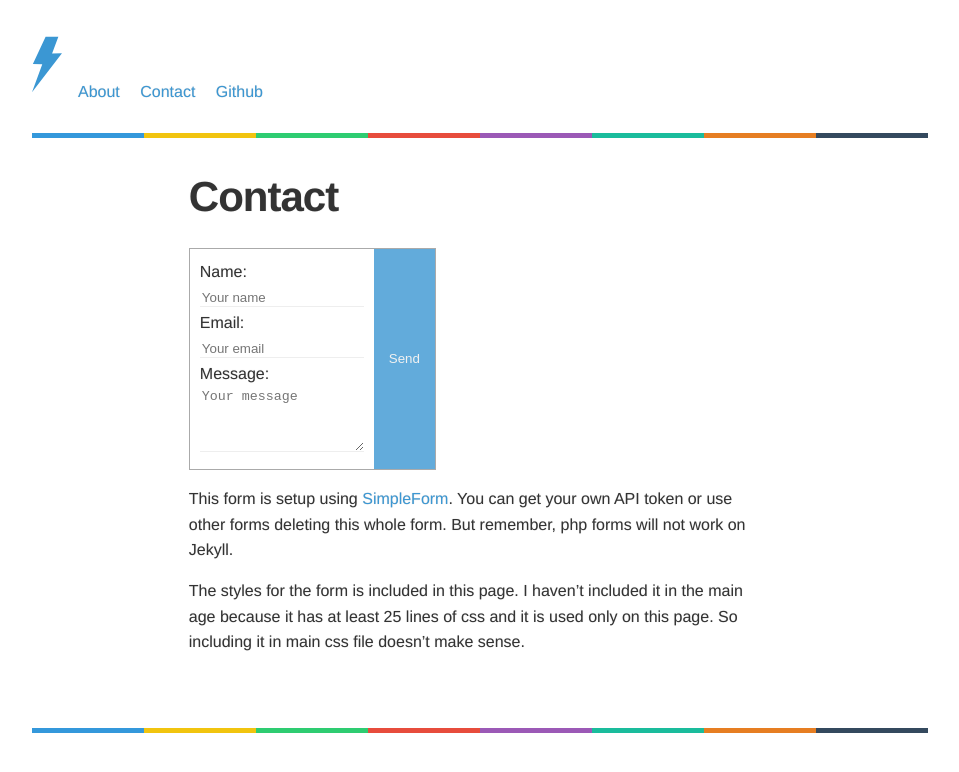
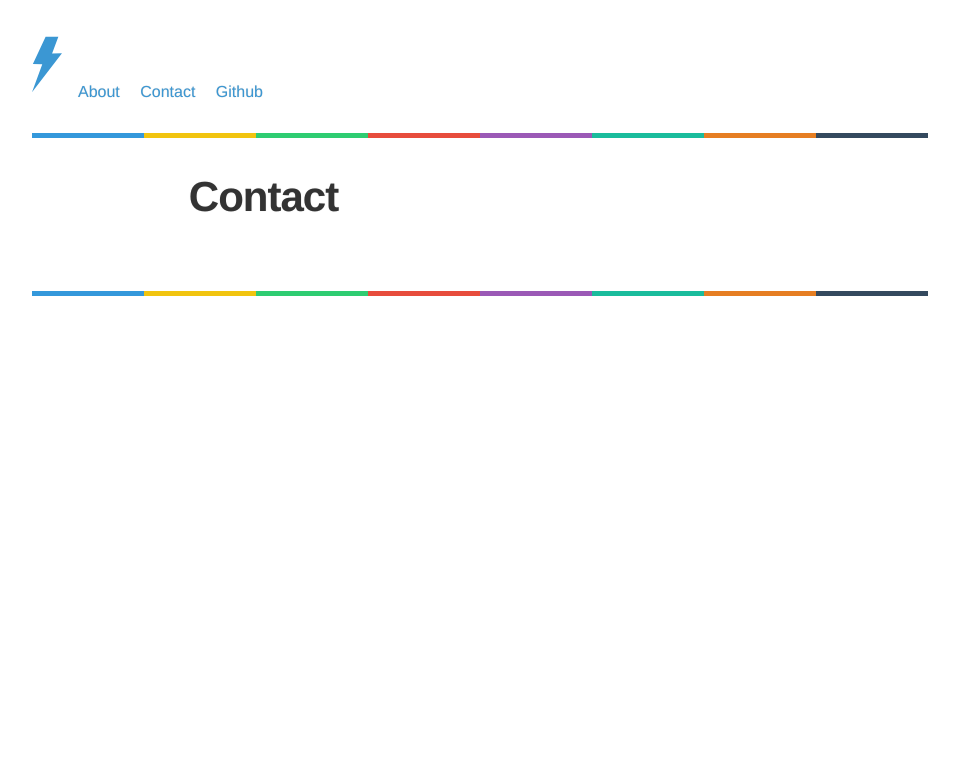
Before and after one commit to Beep3r/Beep3r.github.io, a Jekyll site: the page built from contact.md, in a window 1280 px wide. Shown: the top 772 px of the page, without its empty margins (160-1119 px from the left). Built offline with Jekyll 4.4.1, drawn with Linux system fonts in a browser that asks for light colours.

Commit message:
Update contact.md

```diff
--- a/contact.md
+++ b/contact.md
@@ -2,80 +2,5 @@
 layout: page
 title: Contact
 permalink: /contact/
+published: true
 ---
-
-
-<form id="contact-form" class="form" action="https://getsimpleform.com/messages?form_api_token=<API-TOKEN>" method="POST" enctype="multipart/form-data">
-        <ul class="contact-ul">
-            <li class="contact-li">
-                <label class="contact-label" for="name">Name:</label>
-                <input type="text" placeholder="Your name" id="name" class="contact-input" name="name" tabindex="1"/>
-            </li>
-            <li class="contact-li">
-                <label class="contact-label" for="email">Email:</label>
-                <input type="email" placeholder="Your email" id="email" class="contact-input" name="email" tabindex="2"/>
-            </li>
-            <li class="contact-li">
-                <label class="contact-label" for="message">Message:</label>
-                <textarea class="contact-textarea" placeholder="Your message" class="contact-input" rows="4" id="message" name="message" tabindex="3"></textarea>
-            </li>
-
-        </ul>
-        <input type="submit" value="Send" id="submit"/>
-        <input type="hidden" name='redirect_to' value="http://blog.webjeda.com/thank-you/" />
-
-</form>
-
-This form is setup using [SimpleForm](https://getsimpleform.com){: target="_blank" rel="nofollow"}. You can get your own API token or use other forms deleting this whole form. But remember, php forms will not work on Jekyll.
-
-
-The styles for the form is included in this page. I haven't included it in the main age because it has at least 25 lines of css and it is used only on this page. So including it in main css file doesn't make sense.
-
-
-<style>
-.contact-li {
-    list-style: none;
-}
-
-.contact-input {
-    border:none;
-    border-bottom: 1px solid #eee;
-    transition-duration: 0.3s;
-    width: 12em;
-}
-
-.contact-input:focus {
-    outline:none;
-    border-bottom: 1px solid {{site.color-1}};
-}
-
-.contact-label {
-    display: block;
-}
-
-ul.contact-ul {
-    margin: 0;
-    padding: 10px;
-}
-
-#submit {
-    border:none;
-    background-color: {{site.color-1}};
-    padding: 5px 15px;
-    color: #eee;
-    opacity: 0.8;
-}
-
-#submit:hover {
-    opacity: 1;
-    cursor: pointer;
-}
-
-
-#contact-form {
-    border: 1px solid #aaa;
-    display: inline-flex;
-    margin-bottom: 1em;
-}
-
-</style>
```
